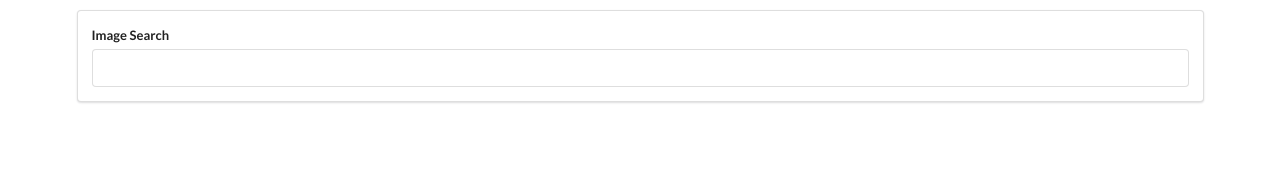
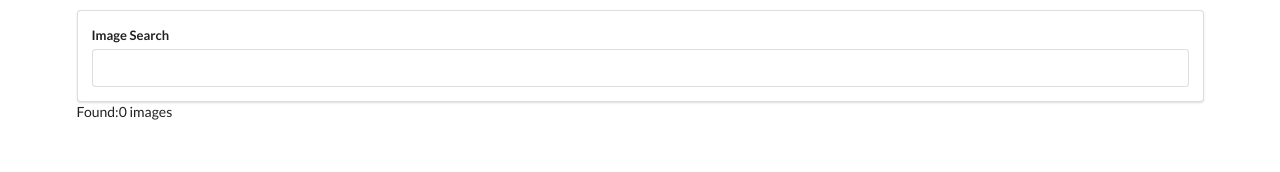
Before and after one commit to carolvisotonunes/pics, a React (Create React App) app: page / in a window 1280 px wide. Shown: the top 172 px of the page. Built offline with nearby package versions, Linux system fonts and the light colour scheme.

Commit message:
setting states after async requests

```diff
--- a/src/components/App.js
+++ b/src/components/App.js
@@ -3,6 +3,7 @@ import axios from 'axios';
 import SearchBar from './SearchBar';
 
 class App extends React.Component {
+state = { images:[]};
  async onSearchSubmit(term) {
     const response = await axios.get('https://api.unsplash.com/search/photos', {
       params: { query: term },
@@ -12,12 +13,14 @@ class App extends React.Component {
       },
     });
     console.log(response.data.results);
+    this.setState({images:response.data.results});
   }
 
   render() {
     return (
       <div className="ui container" style={{ marginTop: '10px' }}>
         <SearchBar onSubmit={this.onSearchSubmit} />
+        Found:{this.state.images.length} images
       </div>
     );
   }
```
